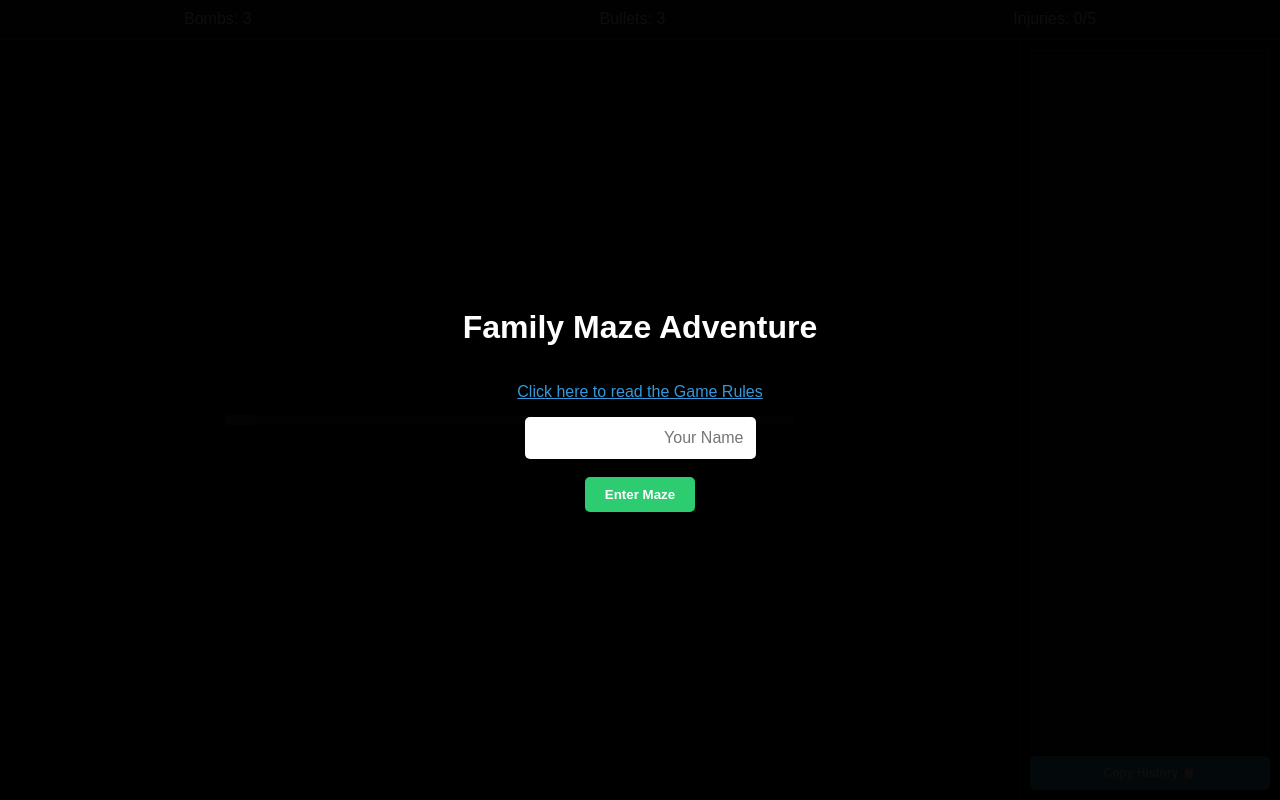
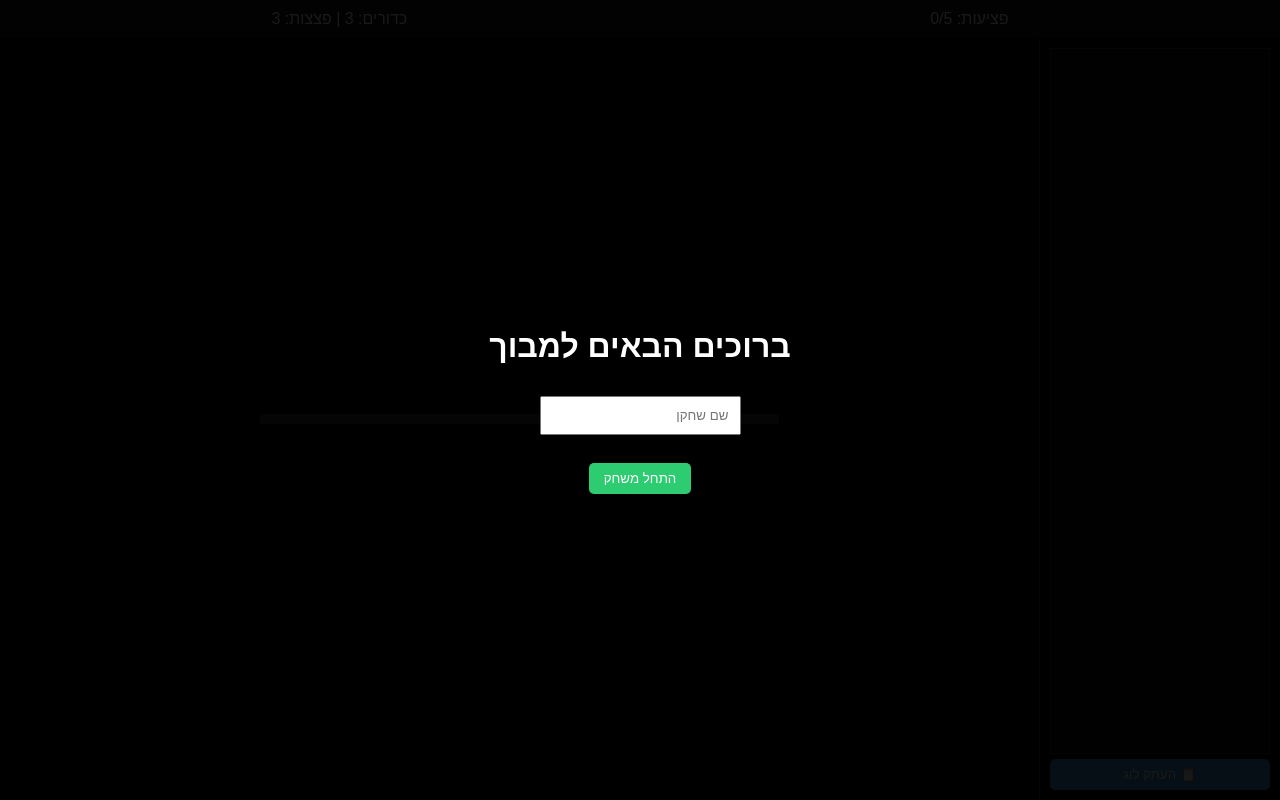
Before and after one commit to randomterner/my-maze-game, a Flask app: page / in a window 1280 px wide. Run offline with Flask 3, Linux system fonts and the light colour scheme; some libraries are stand-ins or nearby versions.

Commit message:
Update index.html

```diff
--- a/templates/index.html
+++ b/templates/index.html
@@ -1,50 +1,39 @@
 <!DOCTYPE html>
 <html lang="he" dir="rtl">
 <head>
-    <meta charset="UTF-8"><title>Family Maze Game</title>
+    <meta charset="UTF-8"><title>מבוך - שחקן</title>
     <script src="https://cdnjs.cloudflare.com/ajax/libs/socket.io/4.7.2/socket.io.min.js"></script>
     <style>
-        body { background: #000; color: #fff; font-family: sans-serif; margin: 0; overflow: hidden; display: flex; flex-direction: column; height: 100vh; }
-        #welcome-overlay { position: fixed; inset: 0; background: rgba(0,0,0,0.95); z-index: 100; display: flex; flex-direction: column; align-items: center; justify-content: center; text-align: center; }
-
-        #board { display: grid; grid-template-columns: repeat(10, 55px); gap: 1px; background: #333; padding: 5px; }
-        .cell {
-            width: 55px; height: 55px; background: #111; position: relative;
-            background-size: contain; background-repeat: no-repeat;
-            box-sizing: border-box;
-        }
+        body { background: #000; color: #fff; font-family: sans-serif; margin: 0; display: flex; flex-direction: column; height: 100vh; overflow: hidden; }
+        #welcome-overlay { position: fixed; inset: 0; background: rgba(0,0,0,0.9); z-index: 100; display: flex; flex-direction: column; align-items: center; justify-content: center; }
+        #board { display: grid; grid-template-columns: repeat(10, 50px); gap: 1px; background: #333; padding: 5px; }
+        .cell { width: 50px; height: 50px; background: #111; position: relative; background-size: contain; box-sizing: border-box; }
         .revealed { background: #444; }
-
-        /* Wall Fix - No layout shift */
+        /* תיקון קירות ללא תזוזה */
         .wall-top { box-shadow: inset 0 5px 0 0 #ff4d4d; }
         .wall-left { box-shadow: inset 5px 0 0 0 #ff4d4d; }
-        .wall-top.wall-left { box-shadow: inset 5px 5px 0 0 #ff4d4d; }
-
-        #log-box { flex-grow: 1; overflow-y: auto; background: #0a0a0a; padding: 10px; font-size: 13px; border: 1px solid #333; color: #aaa; }
-        .p-dot { width: 16px; height: 16px; background: cyan; border-radius: 50%; margin: 18px auto; border: 2px solid white; box-shadow: 0 0 10px cyan; }
-
-        button { padding: 10px 20px; cursor: pointer; background: #2ecc71; border: none; color: white; border-radius: 5px; font-weight: bold; }
-        .copy-btn { background: #3498db; margin-top: 5px; width: 100%; font-size: 12px; }
+        #log-box { flex-grow: 1; overflow-y: auto; background: #0a0a0a; padding: 10px; font-size: 13px; border: 1px solid #333; }
+        .p-dot { width: 14px; height: 14px; background: cyan; border-radius: 50%; margin: 18px auto; border: 2px solid white; }
+        button { padding: 8px 15px; cursor: pointer; background: #2ecc71; border: none; color: white; border-radius: 5px; }
     </style>
 </head>
 <body>
     <div id="welcome-overlay">
-        <h1>Family Maze Adventure</h1>
-        <p><a href="https://docs.google.com/document/d/1V2dLYzytEPp-pj8lYusuTic1JNMxjCUr5TD_5PVWVbE/edit" target="_blank" style="color: #3498db;">Click here to read the Game Rules</a></p>
-        <input type="text" id="name-input" placeholder="Your Name" style="padding: 12px; font-size: 16px; border-radius: 5px; border: none;"><br>
-        <button onclick="startGame()">Enter Maze</button>
+        <h1>ברוכים הבאים למבוך</h1>
+        <input type="text" id="name-input" placeholder="שם שחקן" style="padding: 10px; margin: 10px;"><br>
+        <button onclick="startGame()">התחל משחק</button>
     </div>
 
-    <div id="status" style="display:flex; justify-content: space-around; padding: 10px; background: #111; border-bottom: 2px solid #333;">
-        <div>Injuries: <span id="inj">0</span>/5</div>
-        <div>Bullets: <span id="bul">3</span></div>
-        <div>Bombs: <span id="bom">3</span></div>
+    <div style="display:flex; justify-content: space-around; padding: 10px; background: #111;">
+        <div>פציעות: <span id="inj">0</span>/5</div>
+        <div>כדורים: <span id="bul">3</span> | פצצות: <span id="bom">3</span></div>
+        <div id="vision-msg" style="color: yellow; display:none;">🔦 פנס פעיל!</div>
     </div>
 
     <div style="display: flex; flex-grow: 1;">
-        <div id="sidebar" style="width: 240px; display: flex; flex-direction: column; padding: 10px; border-left: 1px solid #333;">
+        <div id="sidebar" style="width: 220px; display: flex; flex-direction: column; padding: 10px; border-left: 1px solid #333;">
             <div id="log-box"></div>
-            <button class="copy-btn" onclick="copyLogs()">📋 Copy History</button>
+            <button onclick="copyLogs()" style="margin-top:5px; background:#3498db;">📋 העתק לוג</button>
         </div>
         <div style="flex-grow: 1; display: flex; align-items: center; justify-content: center;">
             <div id="board"></div>
@@ -54,14 +43,15 @@
     <script>
         const socket = io();
         function startGame() {
-            const name = document.getElementById('name-input').value || "Explorer";
-            socket.emit('join', { name: name, is_man: false });
+            const name = document.getElementById('name-input').value || "שחקן";
+            socket.emit('join', { name, is_man: false });
             document.getElementById('welcome-overlay').style.display = 'none';
         }
 
         function copyLogs() {
             const logs = Array.from(document.querySelectorAll('.log-entry')).map(e => e.innerText).join('\n');
-            navigator.clipboard.writeText(logs).then(() => alert("Game log copied!"));
+            navigator.clipboard.writeText(logs);
+            alert("הלוג הועתק!");
         }
 
         socket.on('sync', d => {
@@ -70,20 +60,20 @@
             document.getElementById('inj').innerText = my.injuries;
             document.getElementById('bul').innerText = my.bul;
             document.getElementById('bom').innerText = my.bom;
+            document.getElementById('vision-msg').style.display = (my.items.includes('flashlight') && my.items.includes('batteries')) ? 'block' : 'none';
             document.getElementById('log-box').innerHTML = d.logs.map(m => `<div class="log-entry">${m}</div>`).join('');
 
             const b = document.getElementById('board'); b.innerHTML = '';
             for(let y=0; y<10; y++) {
                 for(let x=0; x<10; x++) {
-                    const cellData = d.maze[y][x];
+                    const td = d.maze[y][x];
                     const cell = document.createElement('div');
-                    const isKnown = my.known_tiles.some(t => t[0] === x && t[1] === y);
-
-                    cell.className = 'cell' + (isKnown ? ' revealed' : '');
-                    if(isKnown) {
-                        if(cellData.walls.top) cell.classList.add('wall-top');
-                        if(cellData.walls.left) cell.classList.add('wall-left');
-                        if(cellData.tile !== "empty") cell.style.backgroundImage = `url('/static/${cellData.tile}.png')`;
+                    const known = my.known_tiles.some(t => t[0] === x && t[1] === y);
+                    cell.className = 'cell' + (known ? ' revealed' : '');
+                    if(known) {
+                        if(td.walls.top) cell.classList.add('wall-top');
+                        if(td.walls.left) cell.classList.add('wall-left');
+                        if(td.tile !== "empty") cell.style.backgroundImage = `url('/static/${td.tile}.png')`;
                     }
                     if(my.x === x && my.y === y) {
                         const dot = document.createElement('div'); dot.className = 'p-dot';
```
